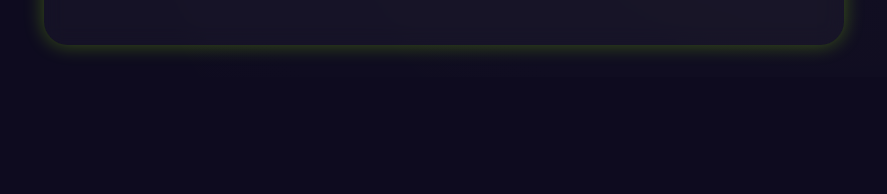
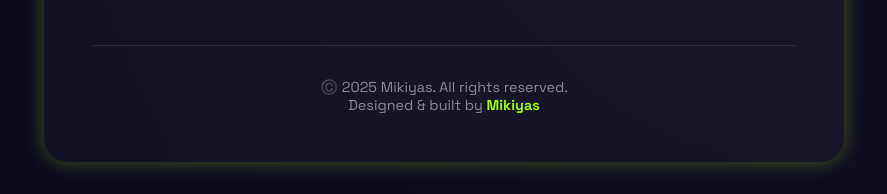
Before and after one commit to Mikiyas199/My-first_portfolio-, a plain HTML site: page index.html in a window 1280 px wide. Shown: the part 1259-1453 px from the top of the page, without its empty margins (196-1083 px from the left). Before the commit the page ends 1336 px from the top, so only its background shows below. Drawn offline with Linux system fonts and the light colour scheme.

Commit message:
Update index.html

```diff
--- a/index.html
+++ b/index.html
@@ -151,6 +151,19 @@
         text-shadow: 0 0 8px var(--accent);
       }
     }
+
+    footer {
+      text-align: center;
+      margin-top: 3rem;
+      font-size: 0.9rem;
+      color: rgba(255, 255, 255, 0.5);
+      border-top: 1px solid rgba(255, 255, 255, 0.1);
+      padding-top: 2rem;
+    }
+
+    footer strong {
+      color: var(--accent);
+    }
   </style>
 </head>
 <body>
@@ -159,7 +172,7 @@
       <h1>Mikiyas</h1>
       <p class="title">
         Airdrop Farmer & Video Editor |
-        <span style="color: #ff4c4c; font-weight: 600;">Early supporter ZenChain 🛡️</span> |
+        <span style="color: #ff4c4c; font-weight: 600;">Early Supporter zenchain 🛡️ </span> |
         <span style="color: #a259ff; font-weight: 600;">ZenBuilder⚒️</span>
       </p>
     </header>
@@ -212,6 +225,11 @@
         <a href="https://github.com/mikiyas199" target="_blank" title="GitHub"><i class="fab fa-github"></i></a>
       </div>
     </section>
+
+    <footer>
+      <p>©️ 2025 Mikiyas. All rights reserved.</p>
+      <p>Designed & built by <strong>Mikiyas</strong></p>
+    </footer>
   </div>
 </body>
-</html>
+                                                                              </html>
```
